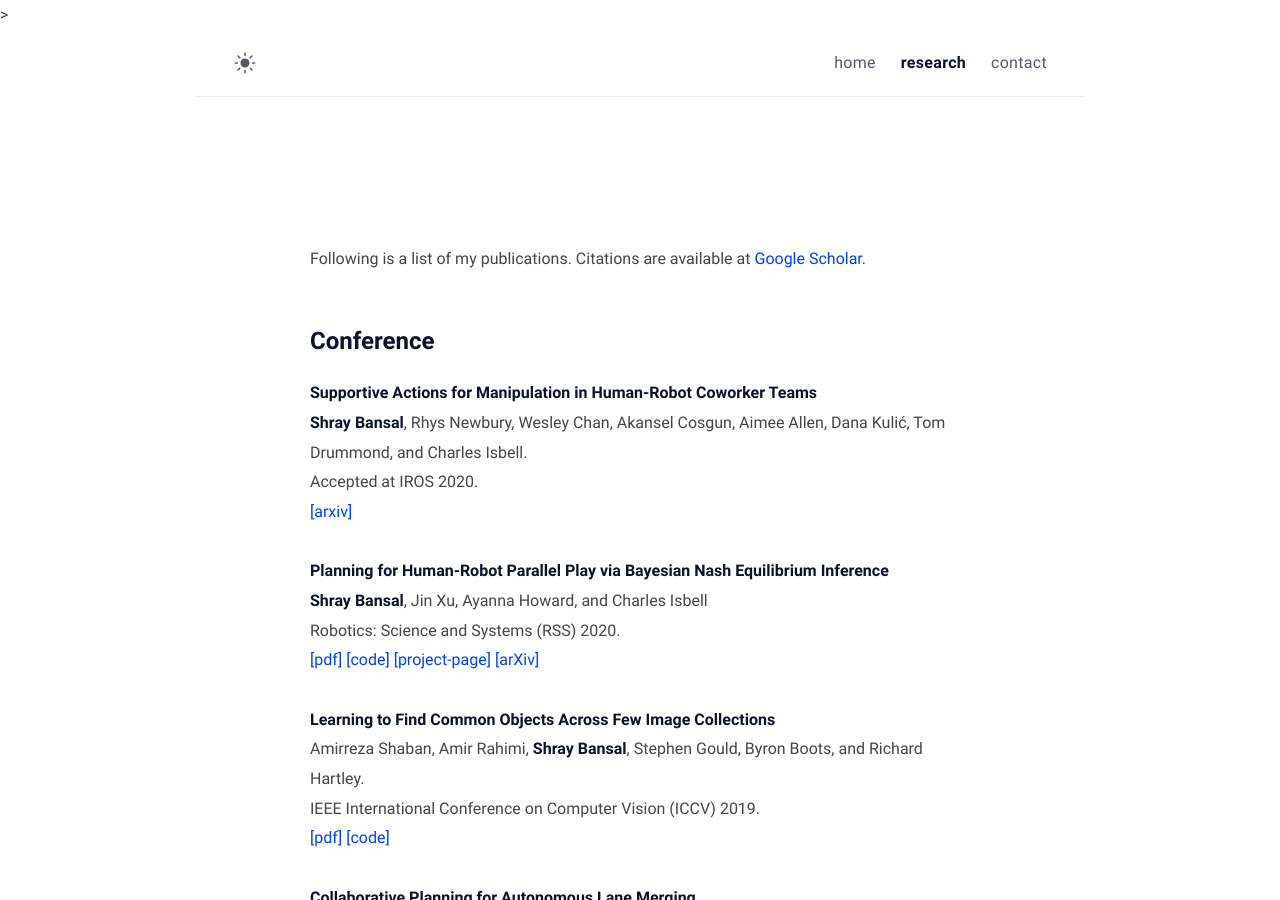
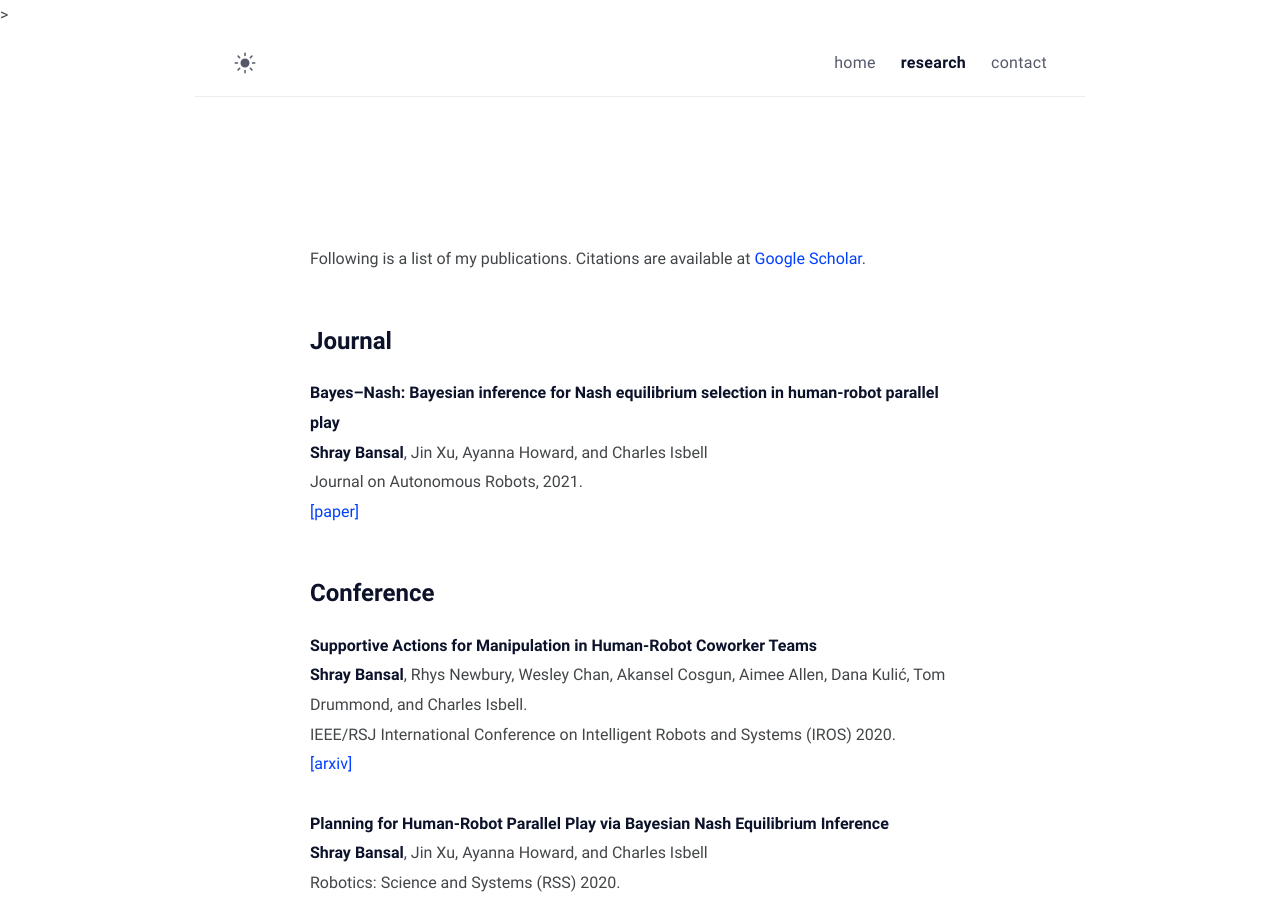
Before and after one commit to shray/shray.github.io, a Jekyll site: the page built from research.md, in a window 1280 px wide and 900 px high. Built offline with Jekyll 4.4.1, drawn with Linux system fonts in a browser that asks for light colours; some of the changed text lies outside the part shown.

Commit message:
update research statement and included papers from 2021

```diff
--- a/_config.yml
+++ b/_config.yml
@@ -21,7 +21,8 @@ author:
 
     <p>
     The focus of my thesis is on robot-human interaction in parallel play activities.
-    I'm also generally interested in AI, machine learning, robotics and computer vision.
+    I am interested in game theory, multiagent systems and human-AI coordination.
+    <!-- I'm also generally interested in AI, machine learning, robotics and computer vision. -->
     </p>
 
     <p>
@@ -30,7 +31,7 @@ author:
 
   username: username
   email: your-email@email.com
-  avatar: /assets/img/face.jpg
+  avatar: /assets/img/face3.jpg
 
 # Url settings
 url: "https://klise.now.sh"
--- a/research.md
+++ b/research.md
@@ -8,10 +8,16 @@ comments: false
 
 Following is a list of my publications. Citations are available at [Google Scholar](https://scholar.google.com/citations?user=e-GEqxoAAAAJ&hl=en).
 
+# Journal
+**Bayes–Nash: Bayesian inference for Nash equilibrium selection in human-robot parallel play**
+**Shray Bansal**, Jin Xu, Ayanna Howard, and Charles Isbell
+Journal on Autonomous Robots, 2021.
+[[paper]](https://link.springer.com/article/10.1007/s10514-021-10023-8)
+
 # Conference
 **Supportive Actions for Manipulation in Human-Robot Coworker Teams**
 **Shray Bansal**, Rhys Newbury, Wesley Chan, Akansel Cosgun, Aimee Allen, Dana Kulić, Tom Drummond, and Charles Isbell.
-Accepted at IROS 2020.
+IEEE/RSJ International Conference on Intelligent Robots and Systems (IROS) 2020.
 [[arxiv]](https://arxiv.org/abs/2005.00769)
 
 **Planning for Human-Robot Parallel Play via Bayesian Nash Equilibrium Inference**
@@ -46,6 +52,11 @@ Kelsey Hawkins, Nam Vo, **Shray Bansal**, and Aaron Bobick. **Probabilistic huma
 
 # Refereed Workshop
 
+**Bayesian Inference for Human-Robot Coordination in Parallel Play**
+**Shray Bansal**, Jin Xu, Ayanna Howard, and Charles Isbell
+Workshop on Cooperative AI at NeurIPS, 2021.
+[[pdf]](https://drive.google.com/file/d/18hiAEYkVHb38Fam-YYDUhF6GbEEg5nfF/view)
+
 **Attention Driven Dynamic Memory Maps**
 Himanshu Sahni, **Shray Bansal**, and Charles Isbell
 ICLR Workshop on Bridging AI and Cognitive Science, 2020.
```
Also changed, not shown: assets/img/face2.jpg (added), assets/img/face3.jpg (added), 1 other file.
